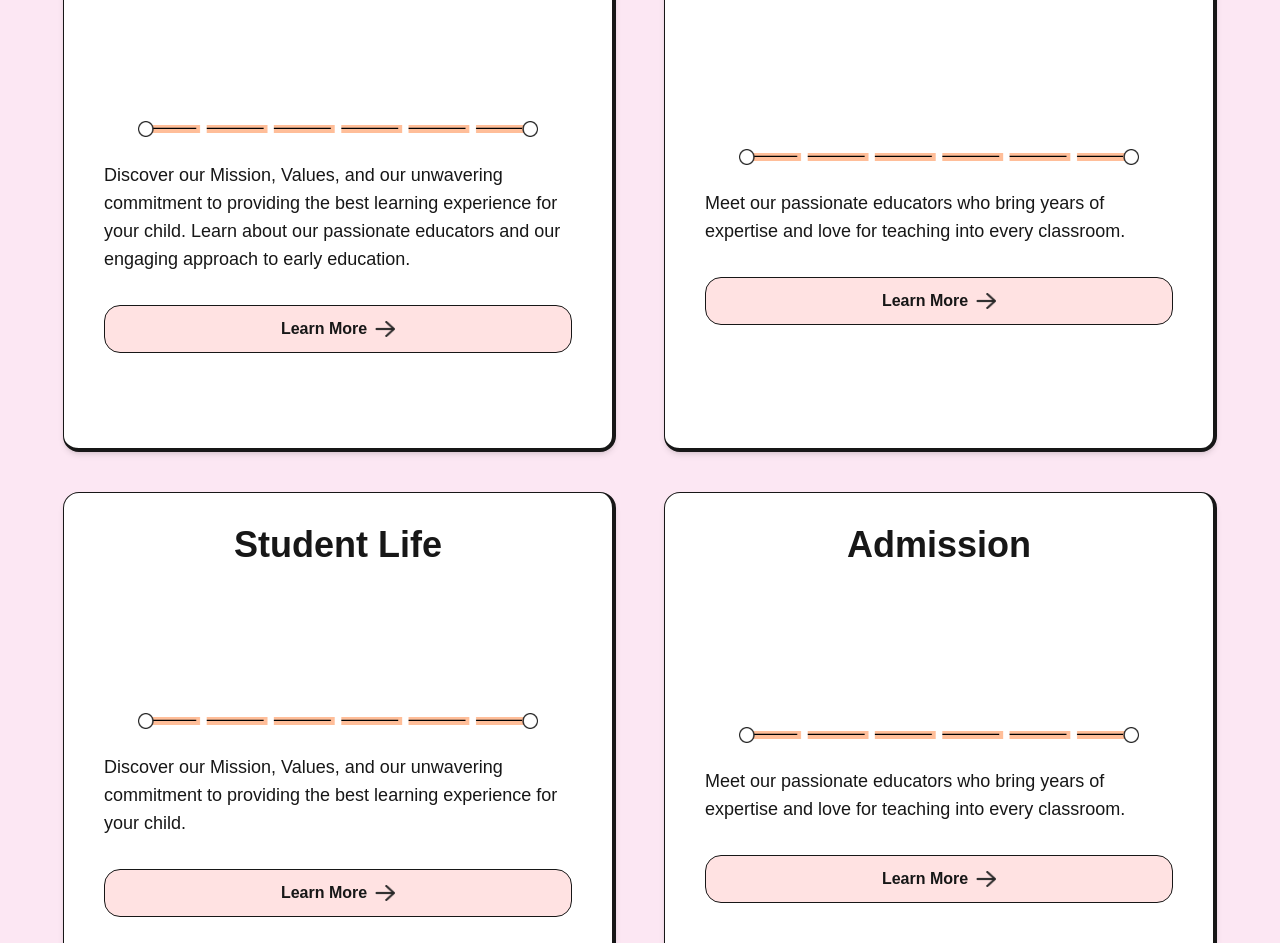
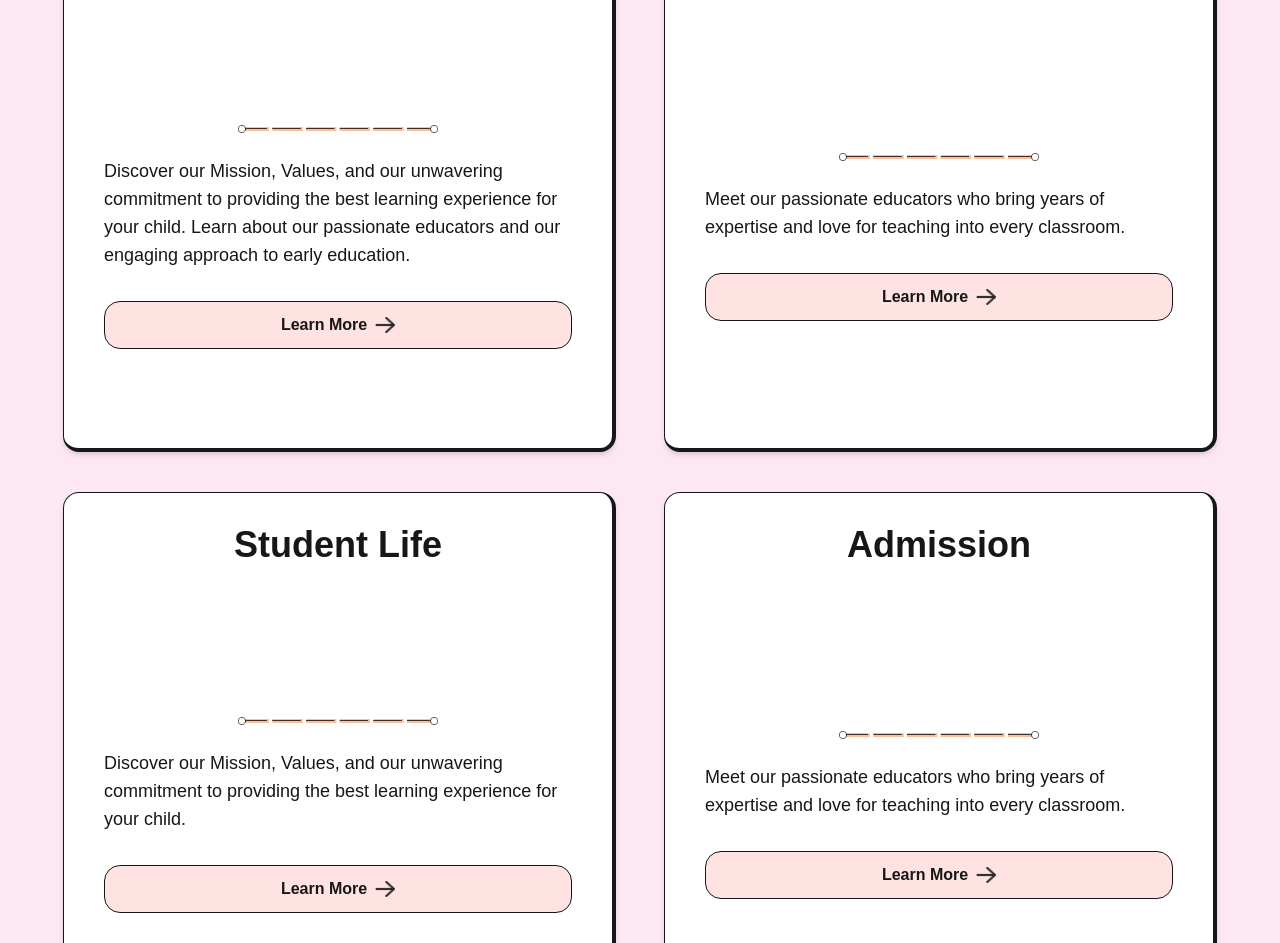
Before and after one commit to MuhammadKhayam322/Academic-Website-, a Next.js app: page / in a window 1280 px wide. Shown: the part 4580-5523 px from the top of the page. Built offline with nearby package versions, Linux system fonts and the light colour scheme.

Commit message:
line image resposive

```diff
--- a/src/app/component/AboutSection.tsx
+++ b/src/app/component/AboutSection.tsx
@@ -31,9 +31,10 @@ const AboutSection: React.FC<AboutSectionProps> = ({
     alt="line"
     width={400}
     height={40}
-                className="max-w-[400px] h-auto"
+    className="w-full max-w-[400px] h-auto sm:max-w-[200px]"
   />
 </div>
+
 
             <div className="mt-6 text-center md:text-left">
               <p className="text-base max-w-[970px] md:text-lg">{description}</p>
```
Lines whose indentation alone changed are shown as unchanged.
